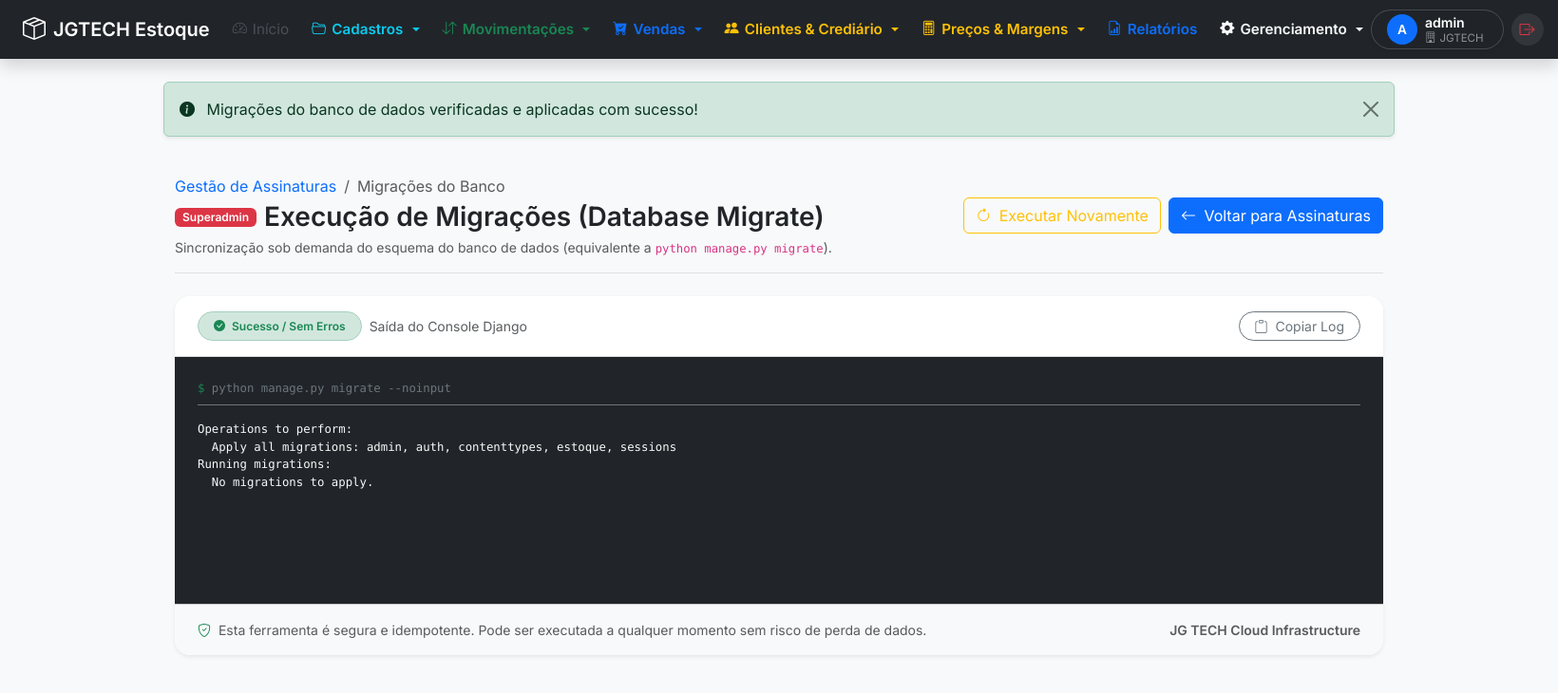
After one commit to JoaoGFR/sistema-gestao-estoque-django, a Django app: page /superadmin/executar-migracoes/ in a window 1640 px wide. The commit adds this page. Shown: the top 730 px of the page at 95% size. Run offline with Django 5.2, Linux system fonts and the light colour scheme; a user stored in the database is signed in; data comes from the database, SQL or seed files in the repository; some libraries are stand-ins or nearby versions.

Commit message:
fix(saas): auto-migrate serverless, fallback DDL para mp_order_id e view de migrações superadmin

```diff
--- a/estoque/middleware.py
+++ b/estoque/middleware.py
@@ -21,6 +21,8 @@ class AssinaturaMiddleware:
         'prorrogar_trial_superadmin',
         'ativar_assinatura_superadmin',
         'toggle_bloqueio_empresa_superadmin',
+        'salvar_order_id_pagamento_superadmin',
+        'executar_migracoes_superadmin',
         'landing_page',
         'cadastro_saas',
         'login',
--- a/estoque/templates/estoque/superadmin_assinaturas.html
+++ b/estoque/templates/estoque/superadmin_assinaturas.html
@@ -11,7 +11,10 @@
             </div>
             <p class="text-muted small mb-0 mt-1">Visão executiva de empresas clientes, períodos de teste grátis (3 dias), renovações e pagamentos do Mercado Pago.</p>
         </div>
-        <div class="d-flex gap-2">
+        <div class="d-flex gap-2 flex-wrap">
+            <a href="{% url 'executar_migracoes_superadmin' %}" class="btn btn-outline-warning" title="Executar migrações do banco de dados (manage.py migrate)">
+                <i class="bi bi-database-gear me-1"></i> Executar Migrações
+            </a>
             <a href="{% url 'dashboard' %}" class="btn btn-outline-secondary">
                 <i class="bi bi-speedometer2 me-1"></i> Ir para Meu Painel
             </a>
--- /dev/null
+++ b/estoque/templates/estoque/superadmin_migracoes.html
@@ -0,0 +1,86 @@
+{% extends 'estoque/base.html' %}
+
+{% block content %}
+<div class="container py-4">
+    <!-- Breadcrumb e Topo -->
+    <div class="d-flex justify-content-between align-items-center flex-wrap gap-2 pb-3 mb-4 border-bottom">
+        <div>
+            <nav aria-label="breadcrumb">
+                <ol class="breadcrumb mb-1">
+                    <li class="breadcrumb-item"><a href="{% url 'painel_superadmin_assinaturas' %}" class="text-decoration-none">Gestão de Assinaturas</a></li>
+                    <li class="breadcrumb-item active" aria-current="page">Migrações do Banco</li>
+                </ol>
+            </nav>
+            <div class="d-flex align-items-center gap-2">
+                <span class="badge bg-danger text-white px-2 py-1 small">Superadmin</span>
+                <h1 class="h3 fw-bold text-dark mb-0">Execução de Migrações (Database Migrate)</h1>
+            </div>
+            <p class="text-muted small mb-0 mt-1">Sincronização sob demanda do esquema do banco de dados (equivalente a <code>python manage.py migrate</code>).</p>
+        </div>
+        <div class="d-flex gap-2">
+            <a href="{% url 'executar_migracoes_superadmin' %}" class="btn btn-outline-warning">
+                <i class="bi bi-arrow-clockwise me-1"></i> Executar Novamente
+            </a>
+            <a href="{% url 'painel_superadmin_assinaturas' %}" class="btn btn-primary">
+                <i class="bi bi-arrow-left me-1"></i> Voltar para Assinaturas
+            </a>
+        </div>
+    </div>
+
+    <!-- Status da Execução -->
+    <div class="row g-4">
+        <div class="col-12">
+            <div class="card border-0 shadow-sm rounded-4 overflow-hidden">
+                <div class="card-header bg-white py-3 px-4 d-flex justify-content-between align-items-center border-bottom">
+                    <div class="d-flex align-items-center gap-2">
+                        {% if sucesso %}
+                            <span class="badge bg-success-subtle text-success border border-success-subtle px-3 py-2 rounded-pill fw-semibold">
+                                <i class="bi bi-check-circle-fill me-1"></i> Sucesso / Sem Erros
+                            </span>
+                        {% else %}
+                            <span class="badge bg-danger-subtle text-danger border border-danger-subtle px-3 py-2 rounded-pill fw-semibold">
+                                <i class="bi bi-exclamation-triangle-fill me-1"></i> Falha Detectada
+                            </span>
+                        {% endif %}
+                        <span class="text-muted small">Saída do Console Django</span>
+                    </div>
+                    <button class="btn btn-sm btn-outline-secondary rounded-pill px-3" onclick="copiarLog()">
+                        <i class="bi bi-clipboard me-1"></i> Copiar Log
+                    </button>
+                </div>
+
+                <!-- Terminal Console Body -->
+                <div class="card-body p-0">
+                    <div class="bg-dark text-light p-4 font-monospace" style="font-size: 0.88rem; min-height: 260px; max-height: 500px; overflow-y: auto;" id="terminalLog">
+                        <div class="text-secondary pb-2 mb-3 border-bottom border-secondary small">
+                            <span class="text-success">$</span> python manage.py migrate --noinput
+                        </div>
+                        <pre class="mb-0 text-light" style="white-space: pre-wrap; font-family: 'Consolas', 'Courier New', monospace;">{{ output }}</pre>
+                    </div>
+                </div>
+
+                <div class="card-footer bg-light py-3 px-4 d-flex justify-content-between align-items-center flex-wrap gap-2 text-muted small">
+                    <div>
+                        <i class="bi bi-shield-check text-success me-1"></i>
+                        Esta ferramenta é segura e idempotente. Pode ser executada a qualquer momento sem risco de perda de dados.
+                    </div>
+                    <div class="fw-semibold">
+                        JG TECH Cloud Infrastructure
+                    </div>
+                </div>
+            </div>
+        </div>
+    </div>
+</div>
+
+<script>
+function copiarLog() {
+    const texto = document.getElementById('terminalLog').innerText;
+    navigator.clipboard.writeText(texto).then(() => {
+        alert('Log de migração copiado para a área de transferência!');
+    }).catch(err => {
+        console.error('Falha ao copiar:', err);
+    });
+}
+</script>
+{% endblock %}
--- a/estoque/urls.py
+++ b/estoque/urls.py
@@ -109,4 +109,5 @@ urlpatterns = [
     path('superadmin/empresa/<int:pk>/ativar/', views.ativar_assinatura_superadmin, name='ativar_assinatura_superadmin'),
     path('superadmin/empresa/<int:pk>/bloquear/', views.toggle_bloqueio_empresa_superadmin, name='toggle_bloqueio_empresa_superadmin'),
     path('superadmin/pagamento/<int:pk>/salvar-order-id/', views.salvar_order_id_pagamento_superadmin, name='salvar_order_id_pagamento_superadmin'),
+    path('superadmin/executar-migracoes/', views.executar_migracoes_superadmin, name='executar_migracoes_superadmin'),
 ]
--- a/estoque/views.py
+++ b/estoque/views.py
@@ -2922,17 +2922,47 @@ def baixar_parcela(request, pk):
 # 15. GESTÃO DE ASSINATURAS SAAS & MERCADO PAGO
 # =============================================================================
 
+def _garantir_coluna_order_id():
+    """
+    Garante que a coluna mp_order_id exista no banco de dados (ex: PostgreSQL na Vercel).
+    Executa DDL idempotente 'ADD COLUMN IF NOT EXISTS' para prevenir Server Error 500
+    caso o comando 'python manage.py migrate' ainda não tenha sido rodado no banco remoto.
+    """
+    try:
+        from django.db import connection
+        with connection.cursor() as cursor:
+            if connection.vendor == 'postgresql':
+                cursor.execute("ALTER TABLE estoque_pagamentoassinatura ADD COLUMN IF NOT EXISTS mp_order_id varchar(150);")
+                cursor.execute("CREATE INDEX IF NOT EXISTS estoque_pagamentoassinatura_mp_order_id_idx ON estoque_pagamentoassinatura(mp_order_id);")
+            elif connection.vendor == 'sqlite':
+                cursor.execute("PRAGMA table_info(estoque_pagamentoassinatura);")
+                cols = [row[1] for row in cursor.fetchall()]
+                if 'mp_order_id' not in cols:
+                    cursor.execute("ALTER TABLE estoque_pagamentoassinatura ADD COLUMN mp_order_id varchar(150);")
+    except Exception as e:
+        logger.warning(f"[Garantia Coluna] Aviso ao verificar/criar coluna mp_order_id: {e}")
+
+
 @login_required
 def minha_assinatura(request):
     empresa = get_empresa_usuario(request.user)
     if not empresa:
         return redirect('cadastro_saas')
 
+    _garantir_coluna_order_id()
+
     # Sincroniza pagamentos pendentes recentes desta empresa com a API do Mercado Pago
-    sincronizar_pagamentos_pendentes(empresa=empresa)
+    try:
+        sincronizar_pagamentos_pendentes(empresa=empresa)
+    except Exception as e:
+        logger.warning(f"[Minha Assinatura] Erro ao sincronizar pagamentos: {e}")
 
     # Status e histórico de pagamentos
-    pagamentos = empresa.pagamentos_assinatura.all().order_by('-data_criacao')[:10]
+    try:
+        pagamentos = empresa.pagamentos_assinatura.all().order_by('-data_criacao')[:10]
+    except Exception:
+        _garantir_coluna_order_id()
+        pagamentos = empresa.pagamentos_assinatura.all().order_by('-data_criacao')[:10]
 
     # Feedback e ativação de retorno oficial do Mercado Pago (Back URLs)
     status_mp = (request.GET.get('status_mp') or request.GET.get('status') or request.GET.get('collection_status') or '').lower()
@@ -3191,8 +3221,13 @@ def painel_superadmin_assinaturas(request):
     if not request.user.is_superuser:
         raise Http404("Acesso restrito ao Superadministrador.")
 
+    _garantir_coluna_order_id()
+
     # Sincroniza pagamentos pendentes recentes de todas as empresas com o Mercado Pago
-    sincronizar_pagamentos_pendentes()
+    try:
+        sincronizar_pagamentos_pendentes()
+    except Exception as e:
+        logger.warning(f"[Superadmin Assinaturas] Erro ao sincronizar pagamentos pendentes: {e}")
 
     query = request.GET.get('q', '').strip()
     filtro_status = request.GET.get('status', 'todos')
@@ -3204,11 +3239,16 @@ def painel_superadmin_assinaturas(request):
     total_ativas = Empresa.objects.filter(status_assinatura='ATIVA').count()
     total_trial = Empresa.objects.filter(status_assinatura='TRIAL').count()
     total_vencidas = Empresa.objects.filter(status_assinatura__in=['VENCIDA', 'CANCELADA']).count()
-    receita_total = PagamentoAssinatura.objects.filter(
-        status='APROVADO'
-    ).exclude(
-        metodo__in=['MANUAL_ADMIN', 'SIMULACAO', 'CORTESIA']
-    ).aggregate(total=Sum('valor'))['total'] or Decimal('0.00')
+
+    try:
+        receita_total = PagamentoAssinatura.objects.filter(
+            status='APROVADO'
+        ).exclude(
+            metodo__in=['MANUAL_ADMIN', 'SIMULACAO', 'CORTESIA']
+        ).aggregate(total=Sum('valor'))['total'] or Decimal('0.00')
+    except Exception:
+        _garantir_coluna_order_id()
+        receita_total = Decimal('0.00')
 
     # Filtros
     if query:
@@ -3233,7 +3273,11 @@ def painel_superadmin_assinaturas(request):
     page_obj = paginator.get_page(request.GET.get('page'))
 
     # Últimos pagamentos aprovados do sistema (exibe até 20 transações mais recentes)
-    ultimos_pagamentos = PagamentoAssinatura.objects.select_related('empresa').order_by('-data_criacao')[:20]
+    try:
+        ultimos_pagamentos = PagamentoAssinatura.objects.select_related('empresa').order_by('-data_criacao')[:20]
+    except Exception:
+        _garantir_coluna_order_id()
+        ultimos_pagamentos = []
 
     contexto = {
         'page_obj': page_obj,
@@ -3356,3 +3400,39 @@ def salvar_order_id_pagamento_superadmin(request, pk):
             messages.info(request, f"Order ID removido da transação #{pagamento.id}.")
 
     return redirect('painel_superadmin_assinaturas')
+
+
+@login_required
+def executar_migracoes_superadmin(request):
+    """
+    Permite ao Superadministrador disparar o comando 'python manage.py migrate'
+    diretamente pelo painel web com relatório visual detalhado em formato de console/terminal.
+    Crucial em plataformas serverless (como Vercel) onde não existe terminal SSH
+    e migrações de banco não são executadas automaticamente no deploy.
+    """
+    if not request.user.is_superuser:
+        raise Http404("Acesso restrito ao Superadministrador.")
+
+    import io
+    from django.core.management import call_command
+
+    out = io.StringIO()
+    err = io.StringIO()
+    sucesso = True
+
+    try:
+        call_command('migrate', interactive=False, stdout=out, stderr=err)
+        output_texto = out.getvalue()
+        if not output_texto.strip():
+            output_texto = "Nenhuma migração pendente. O banco de dados já está 100% atualizado."
+        messages.success(request, "Migrações do banco de dados verificadas e aplicadas com sucesso!")
+    except Exception as e:
+        sucesso = False
+        output_texto = f"Erro durante a execução de 'manage.py migrate':\n{e}\n{err.getvalue()}"
+        messages.error(request, f"Falha ao aplicar migrações: {e}")
+
+    contexto = {
+        'sucesso': sucesso,
+        'output': output_texto,
+    }
+    return render(request, 'estoque/superadmin_migracoes.html', contexto)
```
Also changed, not shown: MAPA_SISTEMA.md (+45 -8 lines), estoque/mercadopago_service.py (+83 -79 lines), setup/wsgi.py (+9 -1 lines).
